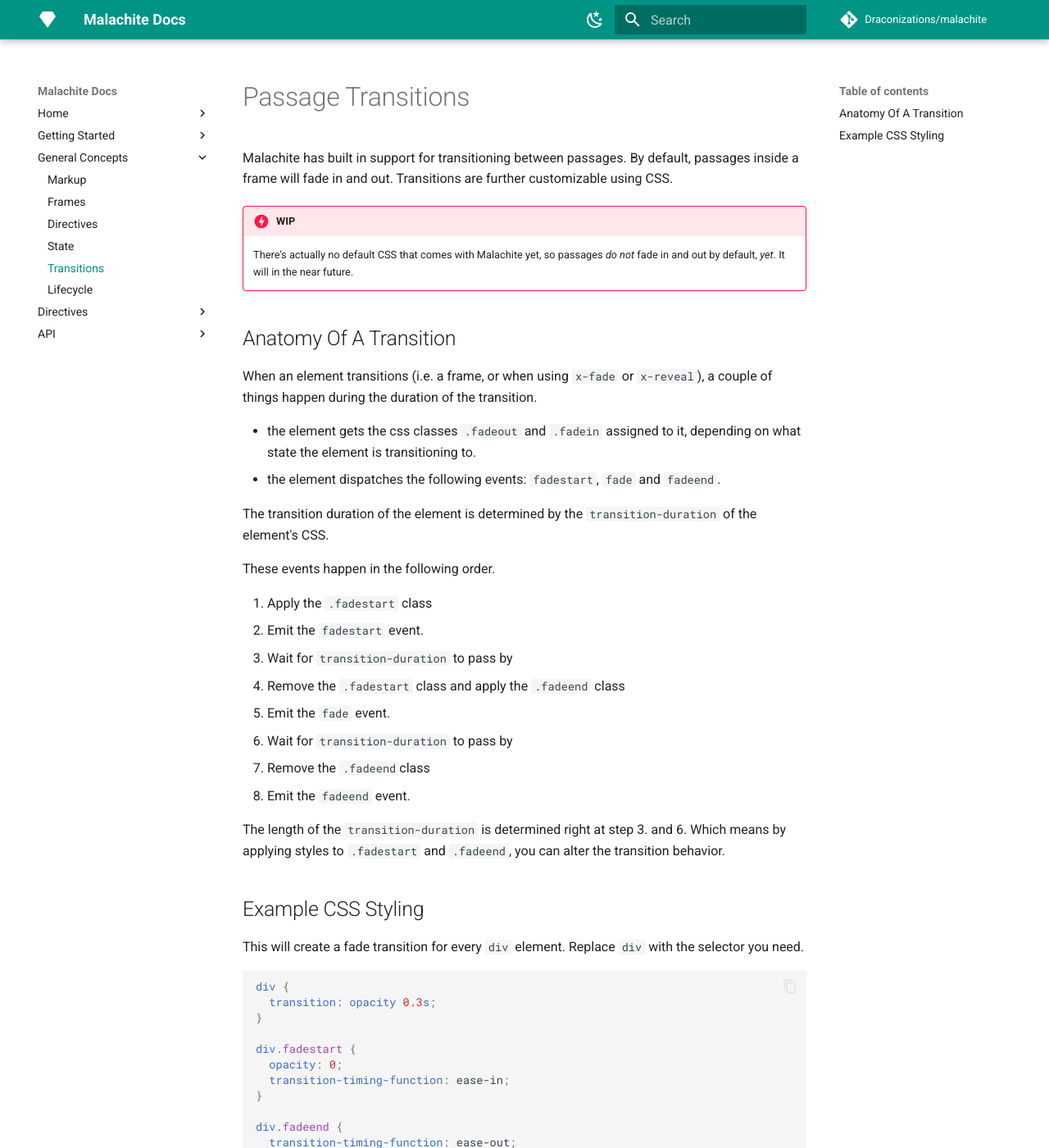
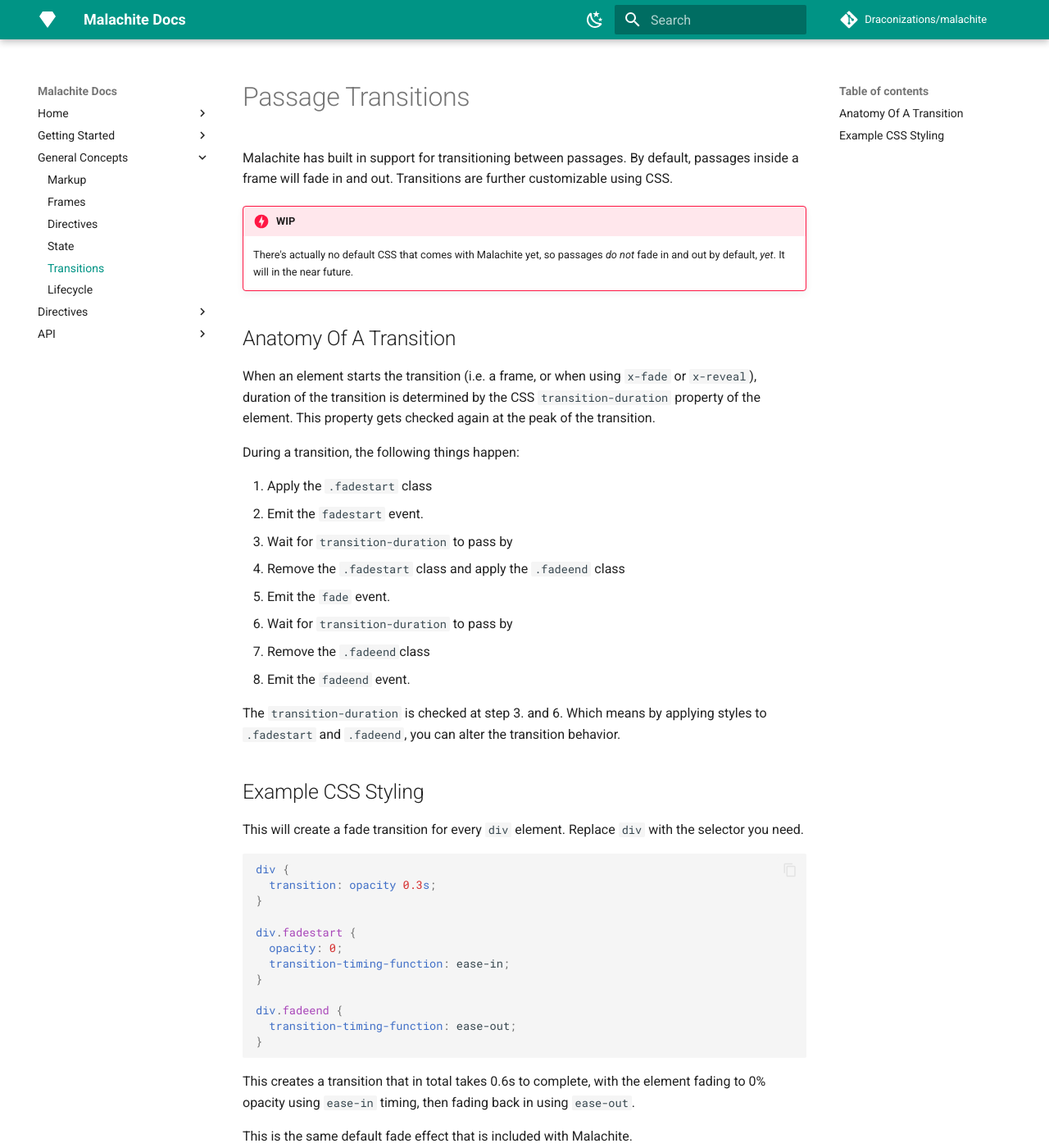
Before and after one commit to Draconizations/malachite, an MkDocs documentation site: the page built from docs/general/transitions.md, in a window 1280 px wide and 1400 px high. Shown: the whole window at 82% size. Built offline with MkDocs 1.6.1 and Material for MkDocs 9.7.7, drawn with Linux system fonts in a browser that asks for light colours; comment, search, counter and statistics services are not loaded; the version menu is left out; some of the changed text lies outside the part shown.

Commit message:
docs: rephrase transition timing

````diff
--- a/docs/general/transitions.md
+++ b/docs/general/transitions.md
@@ -5,14 +5,9 @@
     There's actually no default CSS that comes with Malachite yet, so passages *do not* fade in and out by default, *yet*. It will in the near future.
 
 ## Anatomy Of A Transition
-When an element transitions (i.e. a frame, or when using `x-fade` or `x-reveal`), a couple of things happen during the duration of the transition.
+When an element starts the transition (i.e. a frame, or when using `x-fade` or `x-reveal`), duration of the transition is determined by the CSS `transition-duration` property of the element. This property gets checked again at the peak of the transition.
 
-- the element gets the css classes `.fadeout` and `.fadein` assigned to it, depending on what state the element is transitioning to.
-- the element dispatches the following events: `fadestart`, `fade` and `fadeend`.
-
-The transition duration of the element is determined by the `transition-duration` of the element's CSS.
-
-These events happen in the following order.
+During a transition, the following things happen:
 
 <!-- TODO: make a diagram for this? -->
 1. Apply the `.fadestart` class
@@ -24,7 +19,7 @@
 7. Remove the `.fadeend`class
 8. Emit the `fadeend` event.
 
-The length of the `transition-duration` is determined right at step 3. and 6. Which means by applying styles to `.fadestart` and `.fadeend`, you can alter the transition behavior.
+The `transition-duration` is checked at step 3. and 6. Which means by applying styles to `.fadestart` and `.fadeend`, you can alter the transition behavior.
 
 ## Example CSS Styling
 This will create a fade transition for every `div` element. Replace `div` with the selector you need.
@@ -43,4 +38,6 @@
   transition-timing-function: ease-out;
 }
 ```
-This will produce the same default fade effect that is included with Malachite.
+This creates a transition that in total takes 0.6s to complete, with the element fading to 0% opacity using `ease-in` timing, then fading back in using `ease-out`.
+
+This is the same default fade effect that is included with Malachite.
````
